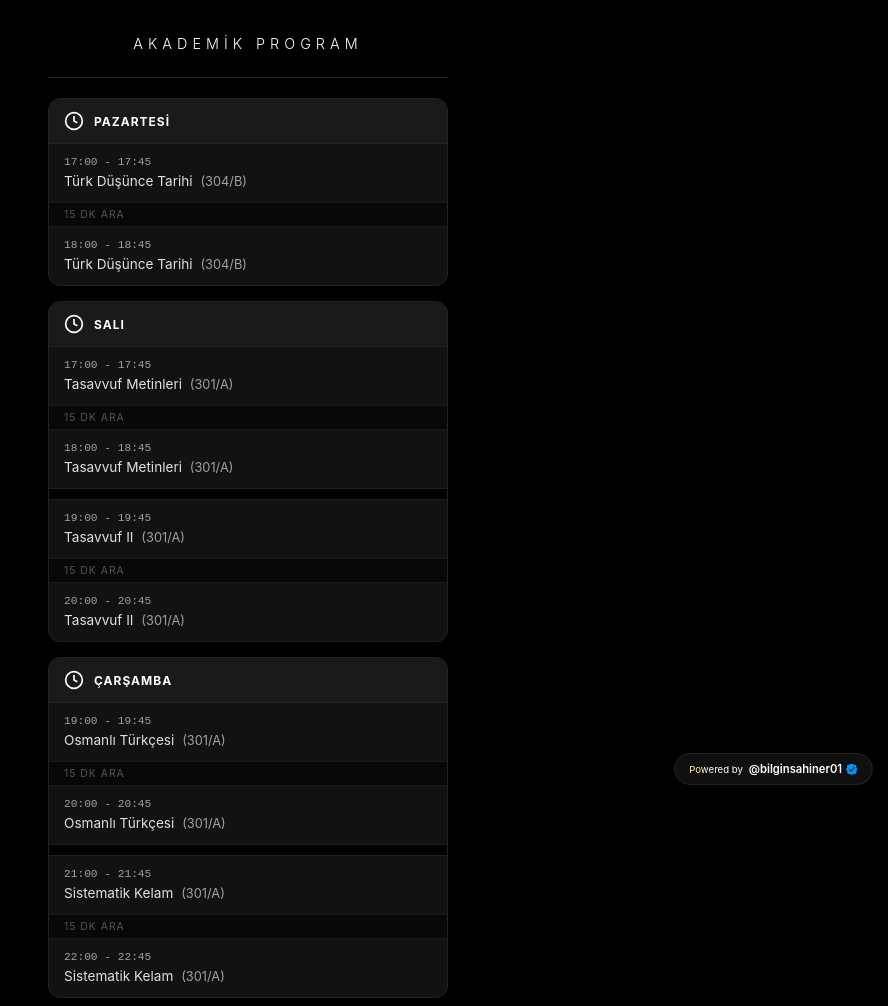
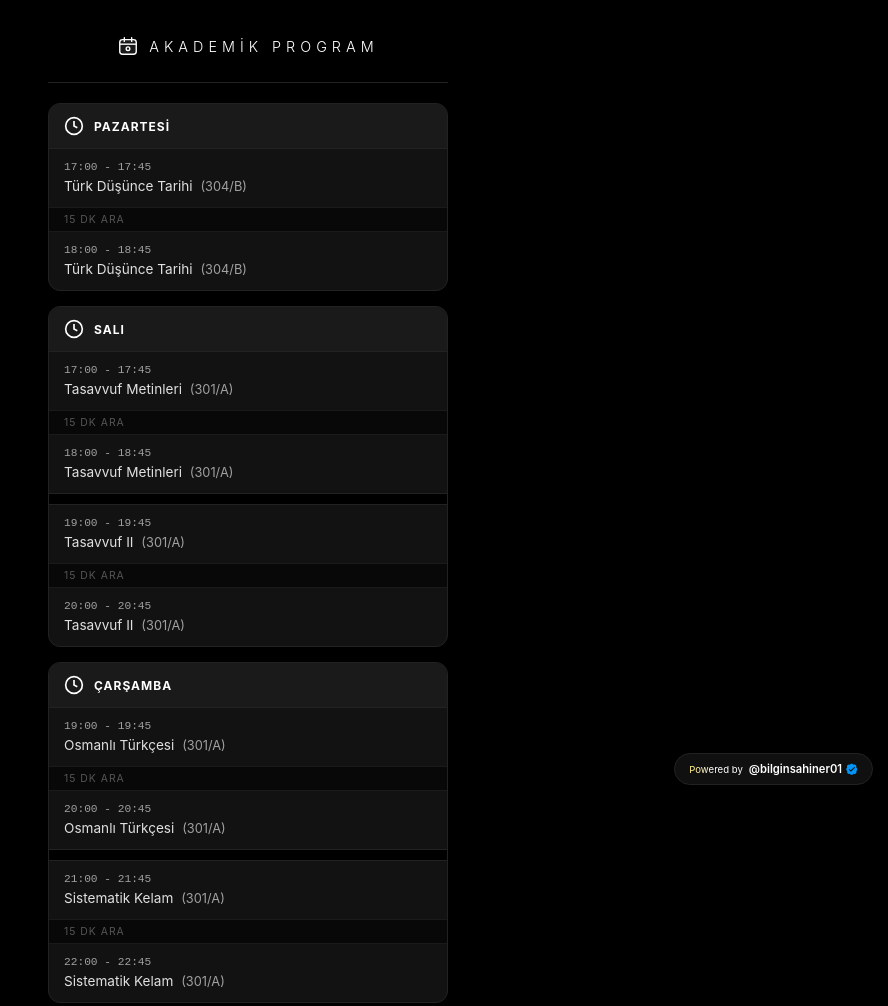
Before and after one commit to bilginsahiner/Ders-Programi, a plain HTML site: page index.html in a window 1280 px wide. Shown: the top 1006 px of the page, without its empty margins (392-1280 px from the left). Drawn offline with Linux system fonts and the light colour scheme.

Commit message:
Update index.html

```diff
--- a/index.html
+++ b/index.html
@@ -90,7 +90,19 @@
 <body>
 
 <div class="container">
-    <header><h1>AKADEMİK PROGRAM</h1></header>
+    <header>
+        <h1 style="display: flex; align-items: center; justify-content: center; gap: 10px;">
+            <svg width="22" height="22" viewBox="0 0 24 24" fill="none" xmlns="http://www.w3.org/2000/svg">
+                <rect x="3" y="5" width="18" height="16" rx="3" stroke="white" stroke-width="1.5" fill="white" fill-opacity="0.1"/>
+                <path d="M3 10H21" stroke="white" stroke-width="1.5"/>
+                <path d="M8 3V7" stroke="white" stroke-width="1.5" stroke-linecap="round"/>
+                <path d="M16 3V7" stroke="white" stroke-width="1.5" stroke-linecap="round"/>
+                <circle cx="12" cy="15" r="2" stroke="white" stroke-width="1.5"/>
+            </svg>
+            AKADEMİK PROGRAM
+        </h1>
+    </header>
+
 
     <div class="day-block" id="day-1">
         <div class="day-header"><div class="day-icon"><svg width="20" height="20" viewBox="0 0 24 24" fill="none" stroke-width="2"><circle cx="12" cy="12" r="10"></circle><polyline points="12 6 12 12 16 14"></polyline></svg></div>PAZARTESİ</div>
```
